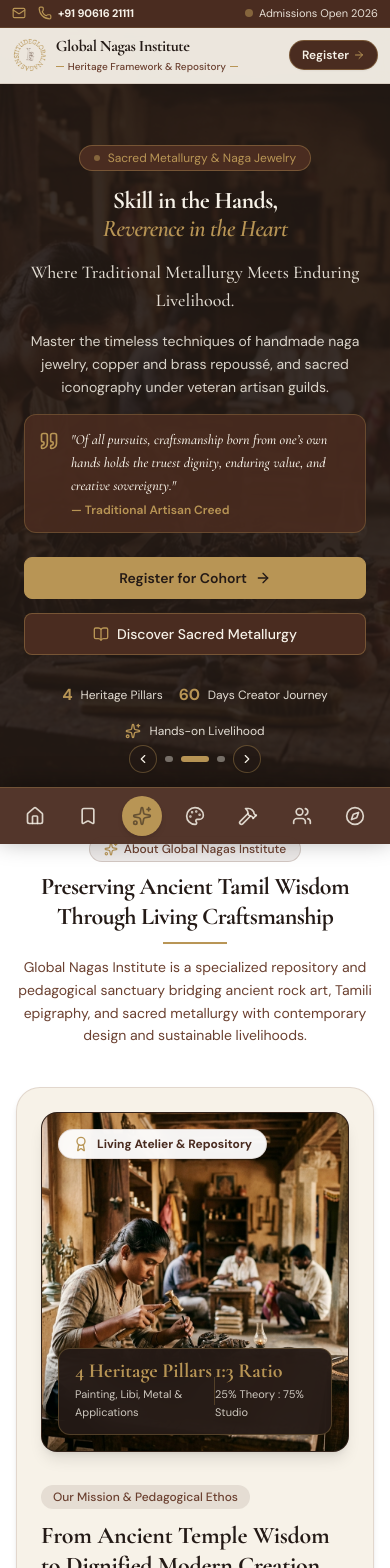
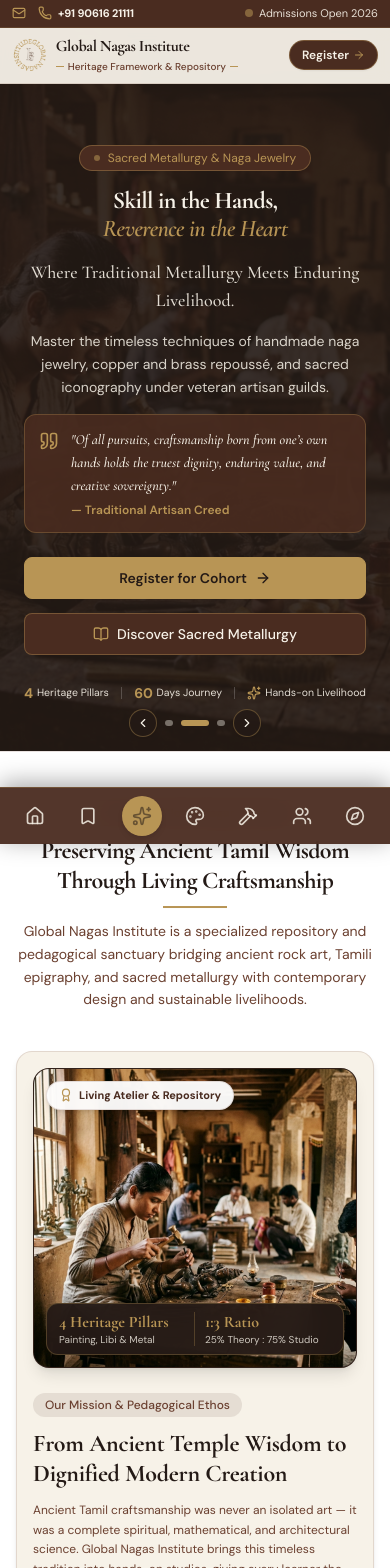
Before and after one commit to 24pca103-commits/GNI, a React (Vite) app in the folder frontend/: page / in a window 390 px wide. Shown: the top 1568 px of the page. Built offline with nearby package versions, Linux system fonts and the light colour scheme.

Commit message:
fix(mobile): hero 3 points in single line, fix image overlay text crossing in about section

```diff
--- a/frontend/src/components/About.jsx
+++ b/frontend/src/components/About.jsx
@@ -67,9 +67,9 @@ export default function About() {
 
         {/* Unified Symmetrical Showcase Stage */}
         <Reveal direction="up" delay={180}>
-          <div className="bg-[#F7F2E8] rounded-3xl p-6 sm:p-10 border border-[#6B4030]/15 shadow-md grid lg:grid-cols-12 gap-8 lg:gap-12 items-center">
+          <div className="bg-[#F7F2E8] rounded-2xl sm:rounded-3xl p-4 sm:p-10 border border-[#6B4030]/15 shadow-md grid lg:grid-cols-12 gap-6 lg:gap-12 items-center">
             {/* Left Column: Authentic Studio Visual with Fixed Proportions */}
-            <div className="lg:col-span-6 relative rounded-2xl overflow-hidden shadow-lg border border-[#6B4030]/20 bg-[#241A16] h-[340px] sm:h-[420px] group">
+            <div className="lg:col-span-6 relative rounded-2xl overflow-hidden shadow-lg border border-[#6B4030]/20 bg-[#241A16] h-[300px] sm:h-[420px] group">
               <img
                 src="/artisan/hands-on-studio.jpg"
                 alt="Master artisans and students sculpting and carving sacred Tamil idols at Global Nagas Institute"
@@ -77,29 +77,29 @@ export default function About() {
               />
 
               {/* Overlaid Gold Badge on Top Left */}
-              <div className="absolute top-4 left-4 bg-white/95 backdrop-blur-md px-3.5 py-1.5 rounded-full shadow-md border border-[#6B4030]/15 flex items-center gap-2">
-                <Award className="w-4 h-4 text-[#B89555]" />
-                <span className="text-xs font-['DM_Sans'] font-bold text-[#4A2C20]">
+              <div className="absolute top-3 sm:top-4 left-3 sm:left-4 bg-white/95 backdrop-blur-md px-3 py-1 sm:px-3.5 sm:py-1.5 rounded-full shadow-md border border-[#6B4030]/15 flex items-center gap-1.5 sm:gap-2">
+                <Award className="w-3.5 h-3.5 sm:w-4 sm:h-4 text-[#B89555]" />
+                <span className="text-[11px] sm:text-xs font-['DM_Sans'] font-bold text-[#4A2C20]">
                   Living Atelier & Repository
                 </span>
               </div>
 
-              {/* Floating Bottom Status Bar */}
-              <div className="absolute bottom-4 left-4 right-4 bg-[#241A16]/95 backdrop-blur-md px-4 py-3 rounded-xl border border-[#B89555]/30 flex items-center justify-between text-[#F7F2E8]">
-                <div>
-                  <p className="font-['Cormorant_Garamond'] text-xl font-bold text-[#B89555] leading-none">
+              {/* Floating Bottom Status Bar - Clean 2-Col Grid to Prevent Text Overlap */}
+              <div className="absolute bottom-3 sm:bottom-4 left-3 sm:left-4 right-3 sm:right-4 bg-[#241A16]/95 backdrop-blur-md px-3 sm:px-4 py-2 sm:py-2.5 rounded-xl border border-[#B89555]/30 grid grid-cols-2 divide-x divide-[#B89555]/30 text-[#F7F2E8]">
+                <div className="pr-2 sm:pr-3 min-w-0">
+                  <p className="font-['Cormorant_Garamond'] text-base sm:text-xl font-bold text-[#B89555] leading-tight truncate">
                     4 Heritage Pillars
                   </p>
-                  <p className="font-['DM_Sans'] text-[11px] text-[#F7F2E8]/80 mt-1">
-                    Painting, Libi, Metal & Applications
+                  <p className="font-['DM_Sans'] text-[10px] sm:text-[11px] text-[#F7F2E8]/80 mt-0.5 leading-tight truncate">
+                    <span className="hidden sm:inline">Painting, Libi, Metal & Applications</span>
+                    <span className="sm:hidden">Painting, Libi & Metal</span>
                   </p>
                 </div>
-                <div className="h-7 w-px bg-[#B89555]/30" />
-                <div>
-                  <p className="font-['Cormorant_Garamond'] text-xl font-bold text-[#B89555] leading-none">
+                <div className="pl-2.5 sm:pl-3.5 min-w-0">
+                  <p className="font-['Cormorant_Garamond'] text-base sm:text-xl font-bold text-[#B89555] leading-tight truncate">
                     1:3 Ratio
                   </p>
-                  <p className="font-['DM_Sans'] text-[11px] text-[#F7F2E8]/80 mt-1">
+                  <p className="font-['DM_Sans'] text-[10px] sm:text-[11px] text-[#F7F2E8]/80 mt-0.5 leading-tight truncate">
                     25% Theory : 75% Studio
                   </p>
                 </div>
--- a/frontend/src/components/Hero.jsx
+++ b/frontend/src/components/Hero.jsx
@@ -191,21 +191,21 @@ export default function Hero() {
             </button>
           </div>
 
-          {/* Core Highlights Placed Directly Below Register Button */}
-          <div className="pt-3 flex flex-wrap items-center justify-center sm:justify-start gap-4 sm:gap-6 text-xs sm:text-sm font-['DM_Sans'] text-[#F7F2E8]/90">
-            <div className="flex items-center gap-2">
-              <span className="font-number text-base sm:text-lg font-bold text-[#B89555]">4</span>
-              <span>Heritage Pillars</span>
+          {/* Core Highlights Placed Directly Below Register Button - Strictly Single Line on Mobile */}
+          <div className="pt-3 flex flex-nowrap items-center justify-between sm:justify-start gap-1.5 sm:gap-6 text-[10.5px] sm:text-sm font-['DM_Sans'] text-[#F7F2E8]/90 w-full sm:w-auto">
+            <div className="flex items-center gap-1 sm:gap-2 shrink-0">
+              <span className="font-number text-sm sm:text-lg font-bold text-[#B89555]">4</span>
+              <span className="whitespace-nowrap">Heritage Pillars</span>
             </div>
-            <div className="h-3.5 w-px bg-white/20 hidden sm:block" />
-            <div className="flex items-center gap-2">
-              <span className="font-number text-base sm:text-lg font-bold text-[#B89555]">60</span>
-              <span>Days Creator Journey</span>
+            <div className="h-3 w-px bg-white/20 shrink-0" />
+            <div className="flex items-center gap-1 sm:gap-2 shrink-0">
+              <span className="font-number text-sm sm:text-lg font-bold text-[#B89555]">60</span>
+              <span className="whitespace-nowrap">Days <span className="hidden sm:inline">Creator </span>Journey</span>
             </div>
-            <div className="h-3.5 w-px bg-white/20 hidden sm:block" />
-            <div className="flex items-center gap-2">
-              <Sparkles className="w-4 h-4 text-[#B89555]" />
-              <span>Hands-on Livelihood</span>
+            <div className="h-3 w-px bg-white/20 shrink-0" />
+            <div className="flex items-center gap-1 sm:gap-2 shrink-0">
+              <Sparkles className="w-3.5 h-3.5 text-[#B89555] shrink-0" />
+              <span className="whitespace-nowrap">Hands-on Livelihood</span>
             </div>
           </div>
         </div>
```
